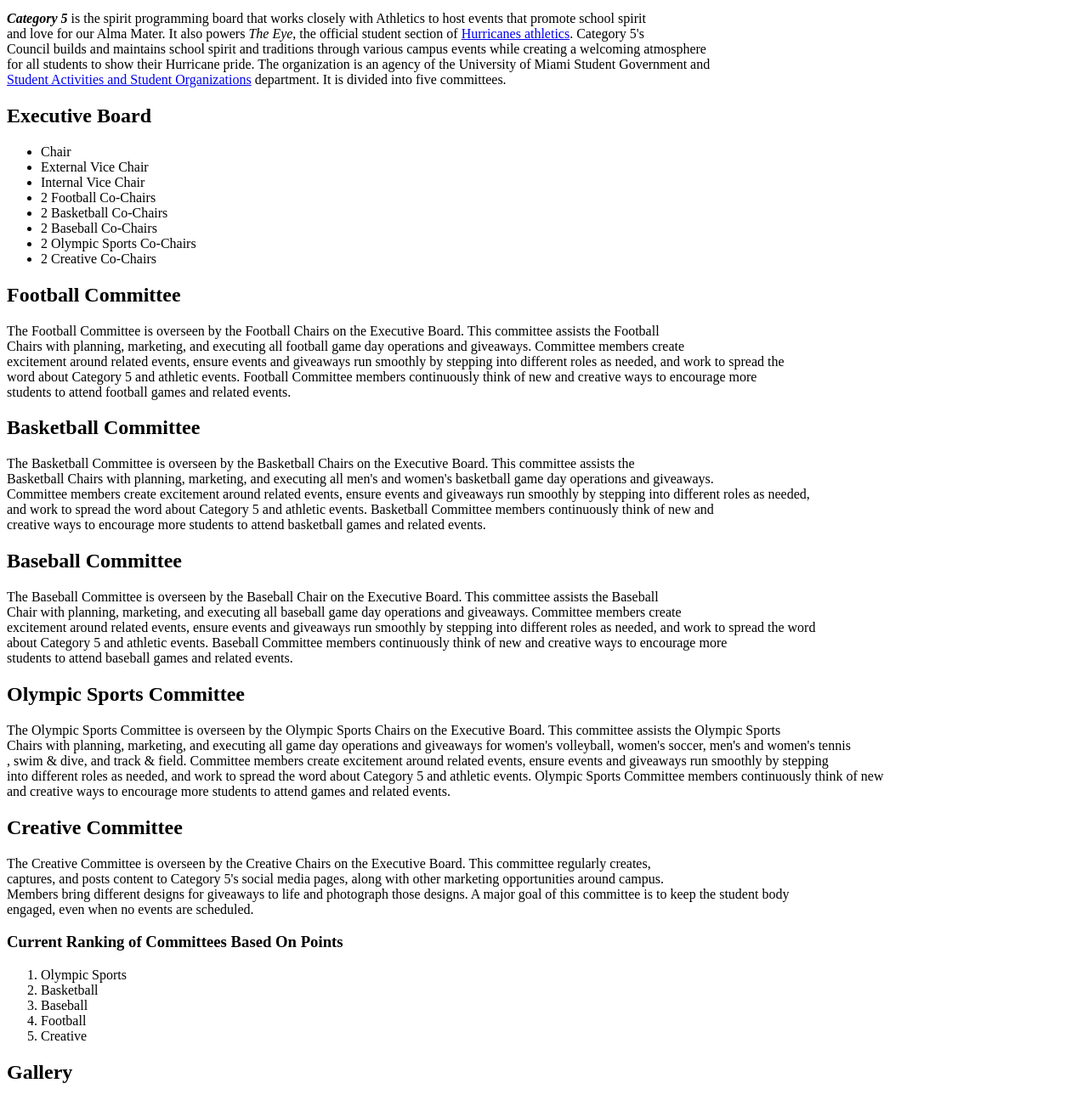
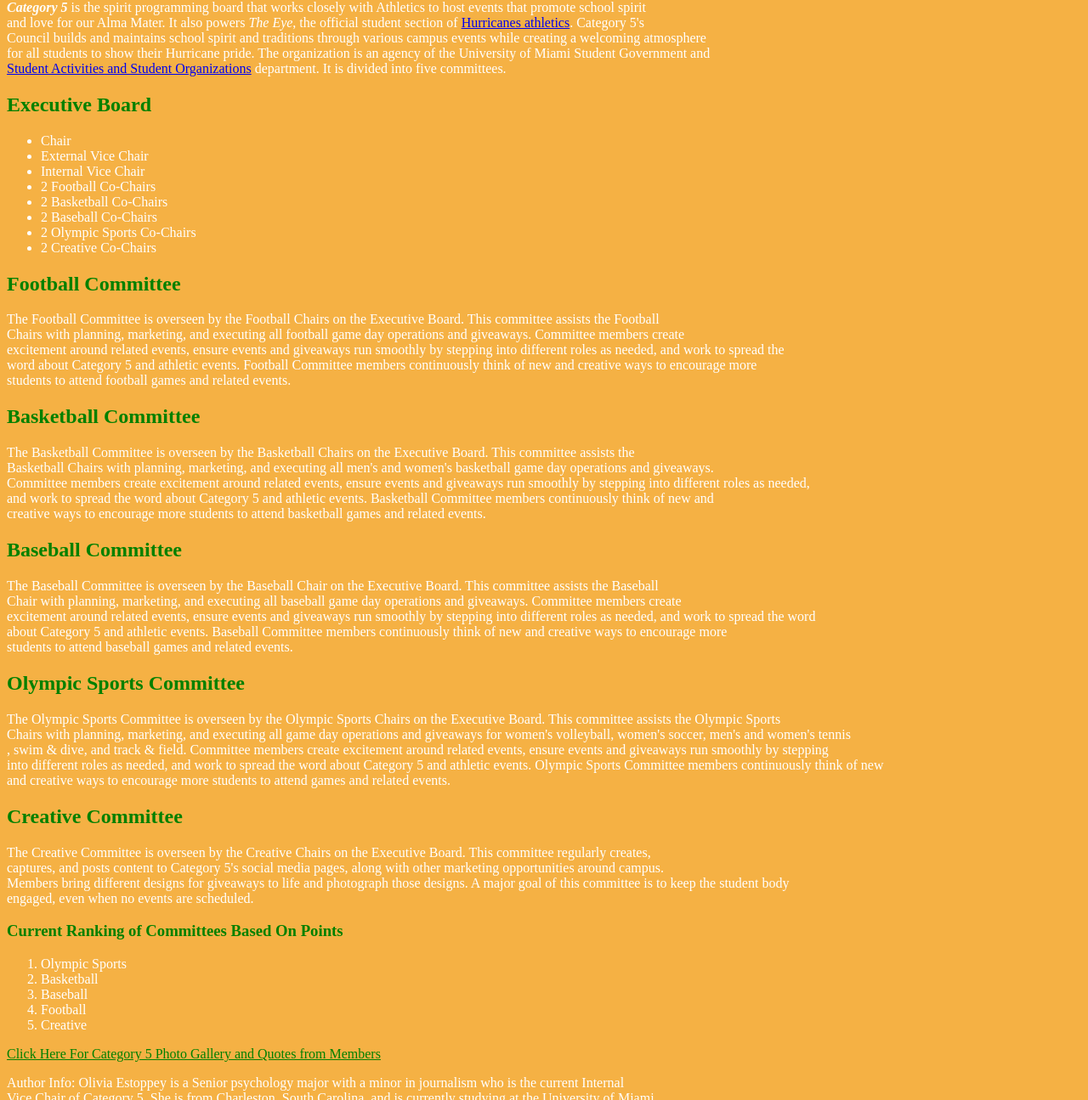
Before and after one commit to oliviaestoppey/assignment1-spring20205b, a plain HTML site: page index.html in a window 1280 px wide. Shown: the part 67-1362 px from the top of the page at 85% size. Drawn offline with Linux system fonts and the light colour scheme.

Commit message:
commit
commit

```diff
--- /dev/null
+++ b/CSS/test.css
@@ -0,0 +1,9 @@
+*{
+    background-color: rgb(245, 177, 68);}
+.greentext{color:green;}
+.whitetext{color: white;}
+.box{
+    border:none;
+    width: 400px;
+    height: 400px;
+}
--- a/index.html
+++ b/index.html
@@ -7,15 +7,18 @@
     <meta name="description" content="An informational webpage about the University of Miami's school spirit programming board, Category 5.">
     <meta name="keywords" content="Category 5, University of Miami, school spirit, programming board, giveaways">
     <title>Category 5</title>
+    <link rel="stylesheet" href="CSS/test.css">
 </head>
 <body>
-    <h1>What is Category 5?</h1>
-    <p><strong><em>Category 5</em></strong> is the spirit programming board that works closely with Athletics to host events that promote school spirit<br>and love for our Alma Mater. It also powers <em>The Eye</em>, the official student section of <a href="https://miamihurricanes.com/">Hurricanes athletics</a>. Category 5's<br>Council builds and maintains school spirit and traditions through various campus events while creating a welcoming atmosphere<br>for all students to show their Hurricane pride. The organization is an agency of the University of Miami Student Government and<br><a href="https://saso.studentaffairs.miami.edu/">Student Activities and Student Organizations</a> department. It is divided into five committees.    </p>
+ <section>
+     <h1 class="greentext">What is Category 5?</h1>
+     <p class="whitetext"><strong><em>Category 5</em></strong> is the spirit programming board that works closely with Athletics to host events that promote school spirit<br>and love for our Alma Mater. It also powers <em>The Eye</em>, the official student section of <a href="https://miamihurricanes.com/">Hurricanes athletics</a>. Category 5's<br>Council builds and maintains school spirit and traditions through various campus events while creating a welcoming atmosphere<br>for all students to show their Hurricane pride. The organization is an agency of the University of Miami Student Government and<br><a href="https://saso.studentaffairs.miami.edu/">Student Activities and Student Organizations</a> department. It is divided into five committees.    </p>
      <!--I like my website!-->
+ </section>
     <main>
      <section>
-         <h2>Executive Board</h2>
-            <ul>
+         <h2 class="greentext">Executive Board</h2>
+         <ul class="whitetext">
              <li>Chair</li>
              <li>External Vice Chair</li>
              <li>Internal Vice Chair</li>
@@ -27,38 +30,28 @@
          </ul>
      </section>
      <section>
-            <h2>Football Committee</h2>
-            <p>
-             The Football Committee is overseen by the Football Chairs on the Executive Board. This committee assists the Football<br>Chairs with planning, marketing, and executing all football game day operations and giveaways. Committee members create<br>excitement around related events, ensure events and giveaways run smoothly by stepping into different roles as needed, and work to spread the<br>word about Category 5 and athletic events. Football Committee members continuously think of new and creative ways to encourage more<br>students to attend football games and related events.
-            </p>
+         <h2 class="greentext">Football Committee</h2>
+         <p class="whitetext">The Football Committee is overseen by the Football Chairs on the Executive Board. This committee assists the Football<br>Chairs with planning, marketing, and executing all football game day operations and giveaways. Committee members create<br>excitement around related events, ensure events and giveaways run smoothly by stepping into different roles as needed, and work to spread the<br>word about Category 5 and athletic events. Football Committee members continuously think of new and creative ways to encourage more<br>students to attend football games and related events.</p>
      </section>
      <section>
-            <h2>Basketball Committee</h2>
-            <p>
-             The Basketball Committee is overseen by the Basketball Chairs on the Executive Board. This committee assists the<br>Basketball Chairs with planning, marketing, and executing all men's and women's basketball game day operations and giveaways.<br>Committee members create excitement around related events, ensure events and giveaways run smoothly by stepping into different roles as needed,<br>and work to spread the word about Category 5 and athletic events. Basketball Committee members continuously think of new and<br>creative ways to encourage more students to attend basketball games and related events.
-            </p>
+            <h2 class="greentext">Basketball Committee</h2>
+            <p class="whitetext">The Basketball Committee is overseen by the Basketball Chairs on the Executive Board. This committee assists the<br>Basketball Chairs with planning, marketing, and executing all men's and women's basketball game day operations and giveaways.<br>Committee members create excitement around related events, ensure events and giveaways run smoothly by stepping into different roles as needed,<br>and work to spread the word about Category 5 and athletic events. Basketball Committee members continuously think of new and<br>creative ways to encourage more students to attend basketball games and related events.</p>
      </section>
      <section>
-            <h2>Baseball Committee</h2>
-            <p>
-             The Baseball Committee is overseen by the Baseball Chair on the Executive Board. This committee assists the Baseball<br>Chair with planning, marketing, and executing all baseball game day operations and giveaways. Committee members create<br>excitement around related events, ensure events and giveaways run smoothly by stepping into different roles as needed, and work to spread the word<br>about Category 5 and athletic events. Baseball Committee members continuously think of new and creative ways to encourage more<br>students to attend baseball games and related events.
-            </p>
+            <h2 class="greentext">Baseball Committee</h2>
+            <p class="whitetext">The Baseball Committee is overseen by the Baseball Chair on the Executive Board. This committee assists the Baseball<br>Chair with planning, marketing, and executing all baseball game day operations and giveaways. Committee members create<br>excitement around related events, ensure events and giveaways run smoothly by stepping into different roles as needed, and work to spread the word<br>about Category 5 and athletic events. Baseball Committee members continuously think of new and creative ways to encourage more<br>students to attend baseball games and related events.</p>
      </section>
      <section>
-            <h2>Olympic Sports Committee</h2>
-            <p>
-             The Olympic Sports Committee is overseen by the Olympic Sports Chairs on the Executive Board. This committee assists the Olympic Sports<br>Chairs with planning, marketing, and executing all game day operations and giveaways for women's volleyball, women's soccer, men's and women's tennis<br>, swim & dive, and track & field. Committee members create excitement around related events, ensure events and giveaways run smoothly by stepping<br>into different roles as needed, and work to spread the word about Category 5 and athletic events. Olympic Sports Committee members continuously think of new<br>and creative ways to encourage more students to attend games and related events.
-            </p>
+            <h2 class="greentext">Olympic Sports Committee</h2>
+            <p class="whitetext">The Olympic Sports Committee is overseen by the Olympic Sports Chairs on the Executive Board. This committee assists the Olympic Sports<br>Chairs with planning, marketing, and executing all game day operations and giveaways for women's volleyball, women's soccer, men's and women's tennis<br>, swim & dive, and track & field. Committee members create excitement around related events, ensure events and giveaways run smoothly by stepping<br>into different roles as needed, and work to spread the word about Category 5 and athletic events. Olympic Sports Committee members continuously think of new<br>and creative ways to encourage more students to attend games and related events.</p>
      </section>
      <section>
-            <h2>Creative Committee</h2>
-            <p>
-             The Creative Committee is overseen by the Creative Chairs on the Executive Board. This committee regularly creates,<br>captures, and posts content to Category 5's social media pages, along with other marketing opportunities around campus.<br>Members bring different designs for giveaways to life and photograph those designs. A major goal of this committee is to keep the student body<br>engaged, even when no events are scheduled.
-            </p>
+            <h2 class="greentext">Creative Committee</h2>
+            <p class="whitetext">The Creative Committee is overseen by the Creative Chairs on the Executive Board. This committee regularly creates,<br>captures, and posts content to Category 5's social media pages, along with other marketing opportunities around campus.<br>Members bring different designs for giveaways to life and photograph those designs. A major goal of this committee is to keep the student body<br>engaged, even when no events are scheduled.</p>
      </section>
      <section>
-            <h3>Current Ranking of Committees Based On Points</h3>
-                <ol>
+            <h3 class="greentext">Current Ranking of Committees Based On Points</h3>
+                <ol class="whitetext">
                 <li>Olympic Sports</li>
                 <li>Basketball</li>
                 <li>Baseball</li>
@@ -67,18 +60,11 @@
                 </ol>
      </section>
      <section>
-         <h2>Gallery</h2>
-         <img src="cat51.jpeg" alt="Students screaming and cheering on the hurricanes at a Basketball game" width="1000">
-         <img src="cat52.jpeg" alt="Students posing holding up the U with their hand" width="1000">
-         <img src="cat53.jpeg" alt="Students with painted chests that spells out F S Who?" width="1000">
-        </section>
-        <section>
-            <p><q>Category 5 is all about ensuring the University is spirited and are the bearers of tradition.</q></p>
-            <p>- David Kuper, Co-Basketball Chair 2024-2025</p>
+         <a href="gallery.html" class="greentext">Click Here For Category 5 Photo Gallery and Quotes from Members</a>
      </section>
     </main>
 </body>
 <footer>
- Author Info: Olivia Estoppey is a Senior psychology major with a minor in journalism who is the current Internal<br>Vice Chair of Category 5. She is from Charleston, South Carolina, and is currently studying at the University of Miami.
+ <p class="whitetext">Author Info: Olivia Estoppey is a Senior psychology major with a minor in journalism who is the current Internal<br>Vice Chair of Category 5. She is from Charleston, South Carolina, and is currently studying at the University of Miami.</p>
 </footer>
 </html>
```
Also changed, not shown: gallery.html (added, +39 -0 lines), images/cat51.jpeg (renamed from cat51.jpeg), images/cat54.JPG (added), images/cat57.jpg (added), 10 other files. Lines whose indentation alone changed are shown as unchanged.
